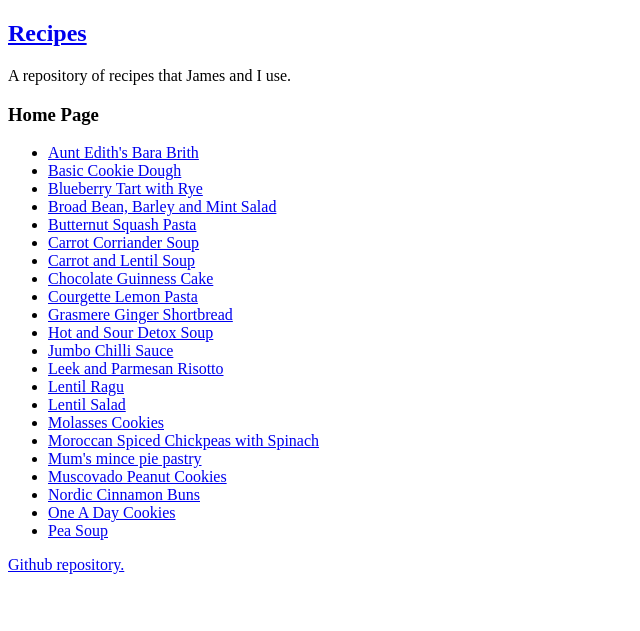
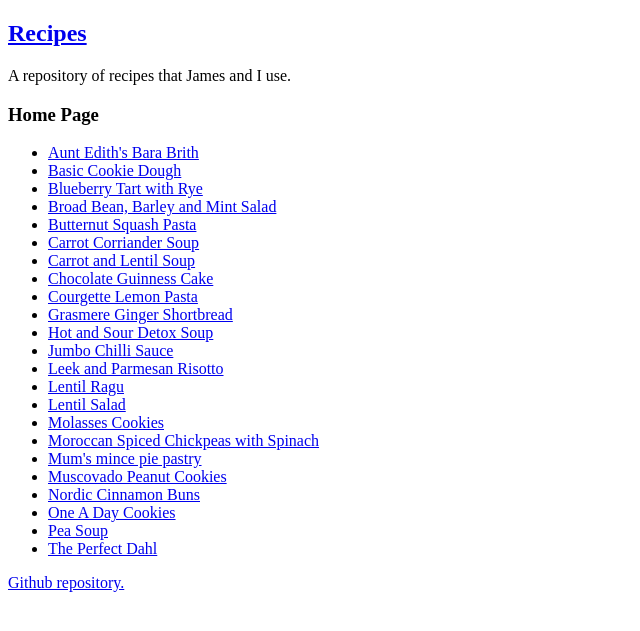
Before and after one commit to StatsRhian/recipes-old-website, a Jekyll site: the page built from index.html, in a window 1280 px wide. Shown: the top 631 px of the page, without its empty margins (0-640 px from the left). Built offline with Jekyll 4.4.1, drawn with Linux system fonts in a browser that asks for light colours.

Commit message:
Update perfect-dahl.md

```diff
--- a/_my_recipes/perfect-dahl.md
+++ b/_my_recipes/perfect-dahl.md
@@ -1,5 +1,7 @@
-# Perdect Dahl
-
+---
+title: The Perfect Dahl
+layout: default
+---
 * 200-400g Dahl ( + red lentils?)
 * Throw in garlic and turmeric
 * Flash fry cumin seeds and mustard seeds
```
